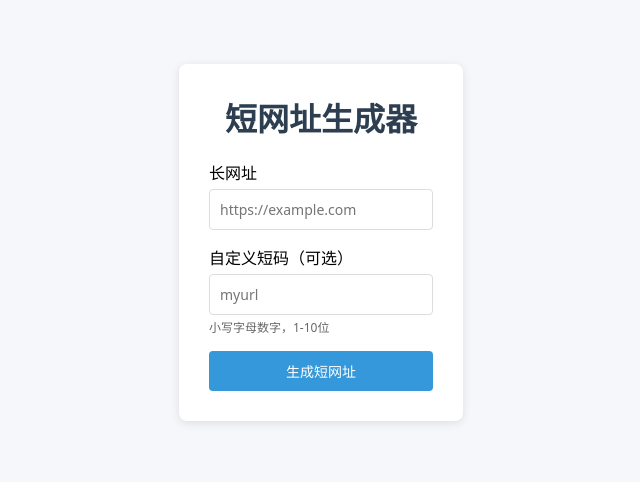
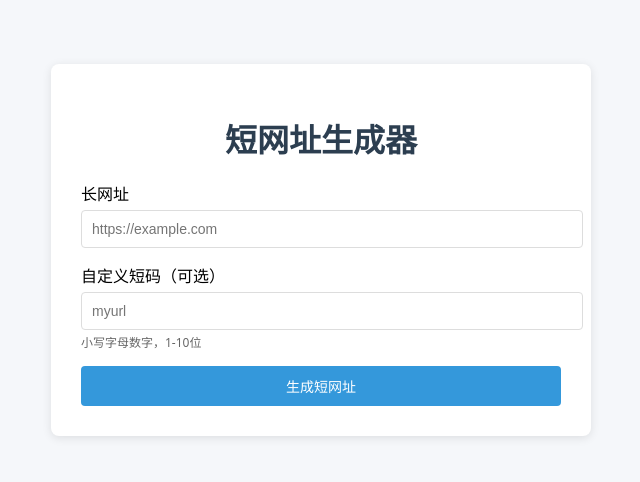
Before and after one commit to guholovex/short-url-generator, a Next.js app: page / in a window 1280 px wide. Shown: the part 178-660 px from the top of the page, without its empty margins (319-959 px from the left). Built offline with nearby package versions, Linux system fonts and the light colour scheme.

Commit message:
Update globals.css

```diff
--- a/app/globals.css
+++ b/app/globals.css
@@ -1,27 +1,50 @@
-/* 直接复制你的 PHP <style> 内容到这里，并调整为 CSS 模块或全局 */
-* {
-  margin: 0;
-  padding: 0;
-  box-sizing: border-box;
-  font-family: system-ui, sans-serif;
+@tailwind base;
+@tailwind components;
+@tailwind utilities;
+
+/* 自定义类 */
+.message {
+  @apply px-4 py-3 mb-4 rounded-md text-center font-medium;
+}
+.message.success {
+  @apply bg-green-100 text-green-800 border border-green-300;
+}
+.message.error {
+  @apply bg-red-100 text-red-800 border border-red-300;
+}
+.form-group {
+  @apply mb-4;
+}
+.form-group label {
+  @apply block mb-2 font-semibold text-gray-700;
+}
+.form-group input {
+  @apply w-full p-3 border border-gray-300 rounded-md focus:outline-none focus:ring-2 focus:ring-primary focus:border-transparent;
+}
+.form-group small {
+  @apply text-xs text-gray-500 mt-1 block;
+}
+button {
+  @apply w-full py-3 px-4 rounded-md font-medium transition-colors;
+}
+.btn-primary {
+  @apply bg-primary text-white hover:bg-blue-600 active:bg-blue-700;
+}
+.btn-success {
+  @apply bg-success text-white hover:bg-green-600 active:bg-green-700 px-4 py-2 text-sm rounded-md w-auto mt-2;
+}
+.result {
+  @apply mt-4 p-4 bg-gray-50 rounded-md;
+}
+.short-link {
+  @apply break-all text-primary font-bold no-underline hover:underline;
+}
+.container {
+  @apply bg-white p-8 rounded-lg shadow-lg max-w-md w-full mt-20;
 }
 body {
-  background: #f5f7fa;
-  padding: 20px;
-  min-height: 100vh;
-  display: flex;
-  justify-content: center;
-  align-items: center;
+  @apply bg-bg min-h-screen flex items-center justify-center;
 }
-.container {
-  background: white;
-  padding: 30px;
-  border-radius: 8px;
-  box-shadow: 0 2px 10px rgba(0, 0, 0, 0.1);
-  max-width: 480px;
-  width: 100%;
+h1 {
+  @apply text-2xl font-bold text-gray-800 text-center mb-6;
 }
-/* ... 其余样式同 PHP */
-.toast {
-  /* Toast 样式 */
-}
```
